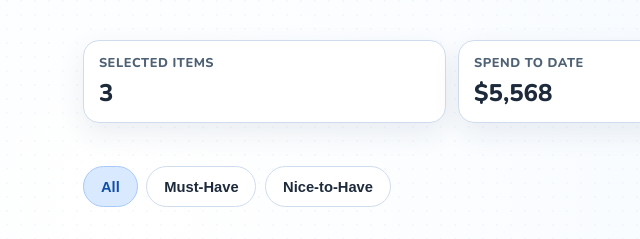
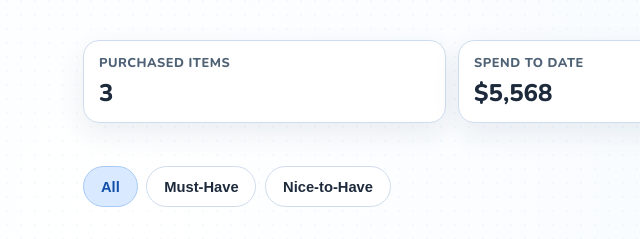
Before and after one commit to Shef1000/baby-items-site, a website: page baby-items.html in a window 1280 px wide. Shown: the part 412-651 px from the top of the page, 0-640 px from the left. Drawn offline with nearby package versions, Linux system fonts and the light colour scheme.

Commit message:
Rename selected items summary label

```diff
--- a/baby-items.html
+++ b/baby-items.html
@@ -43,7 +43,7 @@
       <section class="view-panel is-active" id="babyView">
         <section class="summary-grid" aria-label="Registry summary">
           <article class="summary-card">
-            <p class="summary-label">Selected Items</p>
+            <p class="summary-label">Purchased Items</p>
             <p class="summary-value" id="selectedCount">0</p>
           </article>
           <article class="summary-card">
```
Also changed, not shown: index.html (+1 -1 lines).
